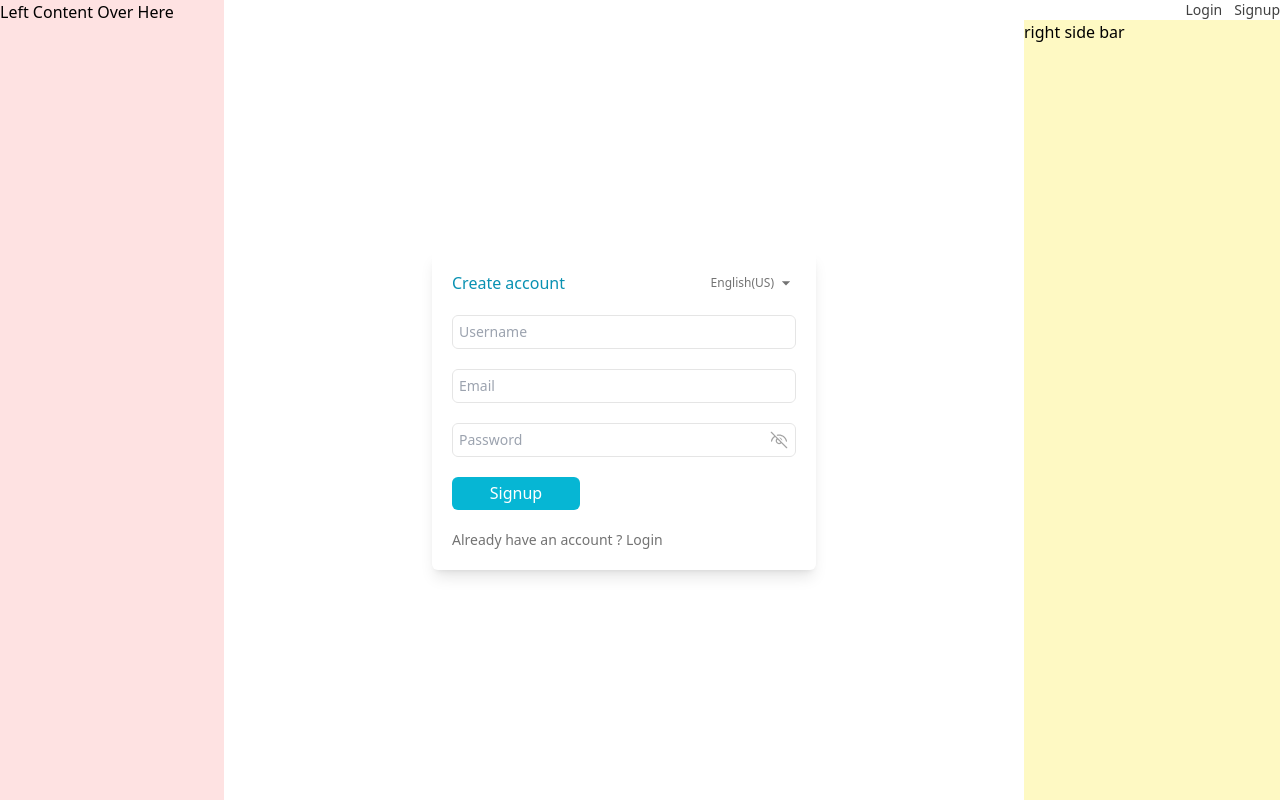
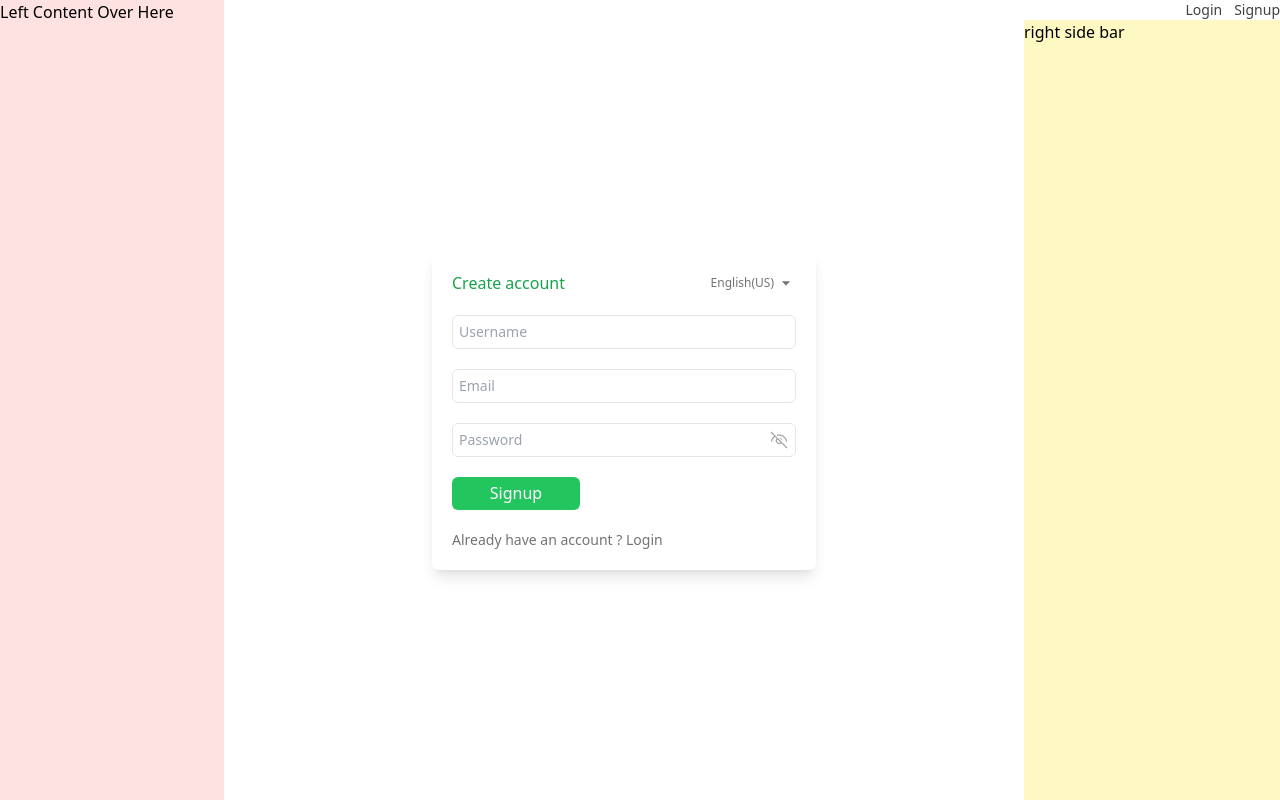
Before and after one commit to addispic/advance-nextjs-authentication, a Next.js app: page /users/signup in a window 1280 px wide. Built offline with nearby package versions, Linux system fonts and the light colour scheme.

Commit message:
app color is changed into green

```diff
--- a/app/ui/users/SignupForm.tsx
+++ b/app/ui/users/SignupForm.tsx
@@ -51,9 +51,9 @@ export default function SignupForm() {
       {/* header */}
       <header className="flex items-center justify-between mb-5">
         {/* left */}
-        <h3 className="text-cyan-600">Create account</h3>
+        <h3 className="text-green-600">Create account</h3>
         {/* switcher */}
-        <div className="flex items-center gap-x-0.5 text-xs cursor-pointer text-neutral-500 transition-colors ease-in-out duration-150 hover:text-cyan-500">
+        <div className="flex items-center gap-x-0.5 text-xs cursor-pointer text-neutral-500 transition-colors ease-in-out duration-150 hover:text-green-500">
           <span>English(US)</span>
           <MdArrowDropDown className="text-xl" />
         </div>
@@ -68,7 +68,7 @@ export default function SignupForm() {
               errors.username?.length
                 ? "border-red-500"
                 : focus === "username" || username
-                ? "border-cyan-500"
+                ? "border-green-500"
                 : "border-neutral-200"
             }`}
           >
@@ -111,7 +111,7 @@ export default function SignupForm() {
               errors.email?.length
                 ? "border-red-500"
                 : focus === "email" || email
-                ? "border-cyan-500"
+                ? "border-green-500"
                 : "border-neutral-200"
             }`}
           >
@@ -154,7 +154,7 @@ export default function SignupForm() {
               errors.password?.length
                 ? "border-red-500"
                 : focus === "password" || password
-                ? "border-cyan-500"
+                ? "border-green-500"
                 : "border-neutral-200"
             }`}
           >
@@ -183,7 +183,7 @@ export default function SignupForm() {
               onClick={() => {
                 setIsPasswordHide(!isPasswordHide);
               }}
-              className="text-neutral-400 transition-colors ease-in-out duration-150 hover:text-cyan-500 text-xl"
+              className="text-neutral-400 transition-colors ease-in-out duration-150 hover:text-green-500 text-xl"
             >
               {isPasswordHide ? <VscEyeClosed /> : <VscEye />}
             </button>
@@ -200,7 +200,7 @@ export default function SignupForm() {
         {/* button */}
         <button
           onClick={signupFormSubmitHandler}
-          className="w-32 h-[33px] rounded-md overflow-hidden transition-colors ease-in-out duration-150 hover:bg-cyan-600 bg-cyan-500 text-white flex items-center justify-center"
+          className="w-32 h-[33px] rounded-md overflow-hidden transition-colors ease-in-out duration-150 hover:bg-green-600 bg-green-500 text-white flex items-center justify-center"
         >
           <span>Signup</span>
         </button>
@@ -209,7 +209,7 @@ export default function SignupForm() {
           <p>
             Already have an account ?{" "}
             <Link
-              className="font-medium transition-colors ease-in-out duration-150 hover:text-cyan-500 hover:underline"
+              className="font-medium transition-colors ease-in-out duration-150 hover:text-green-500 hover:underline"
               href={"/users/login"}
             >
               Login
```
